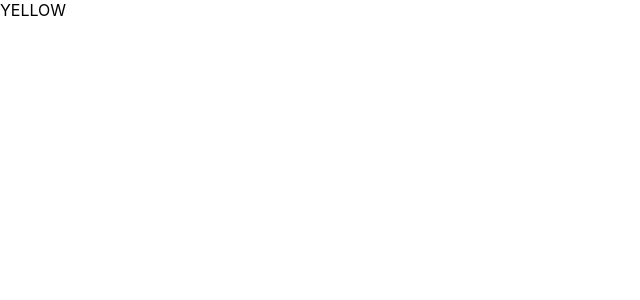
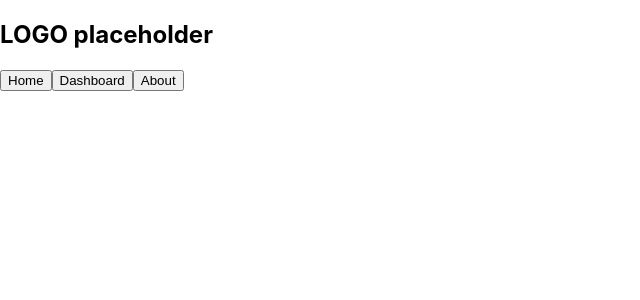
Before and after one commit to MichalBe996/CryptoReactTS, a React (Create React App) app in the folder client/: page / in a window 1280 px wide. Shown: the top 300 px of the page, without its empty margins (0-640 px from the left). Built offline with nearby package versions, Linux system fonts and the light colour scheme.

Commit message:
created navbar component

```diff
--- /dev/null
+++ b/client/src/components/Navbar.tsx
@@ -0,0 +1,19 @@
+import React from 'react'
+
+const Navbar = () => {
+  return (
+    <nav className='navbar'>
+        <div className='logo-div'>
+            <h1>LOGO placeholder</h1>
+        </div>
+        <div className="nav-buttons">
+            <button>Home</button>
+            <button>Dashboard</button>
+            <button>About</button>
+        </div>
+
+    </nav>
+  )
+}
+
+export default Navbar
--- a/client/src/pages/Home.tsx
+++ b/client/src/pages/Home.tsx
@@ -1,8 +1,11 @@
 import React from 'react'
+import Navbar from "../components/Navbar"
 
 const Home = () => {
   return (
-    <div>YELLOW</div>
+    <div>
+      <Navbar/>
+    </div>
   )
 }
 
```
